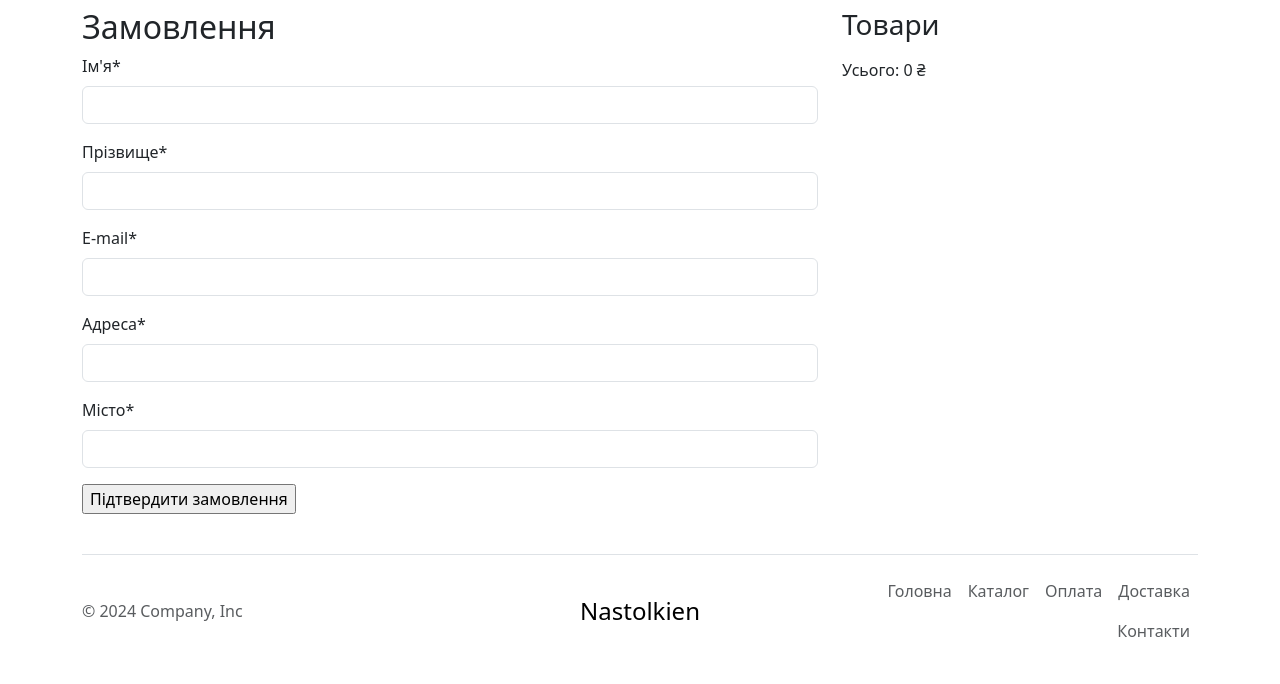
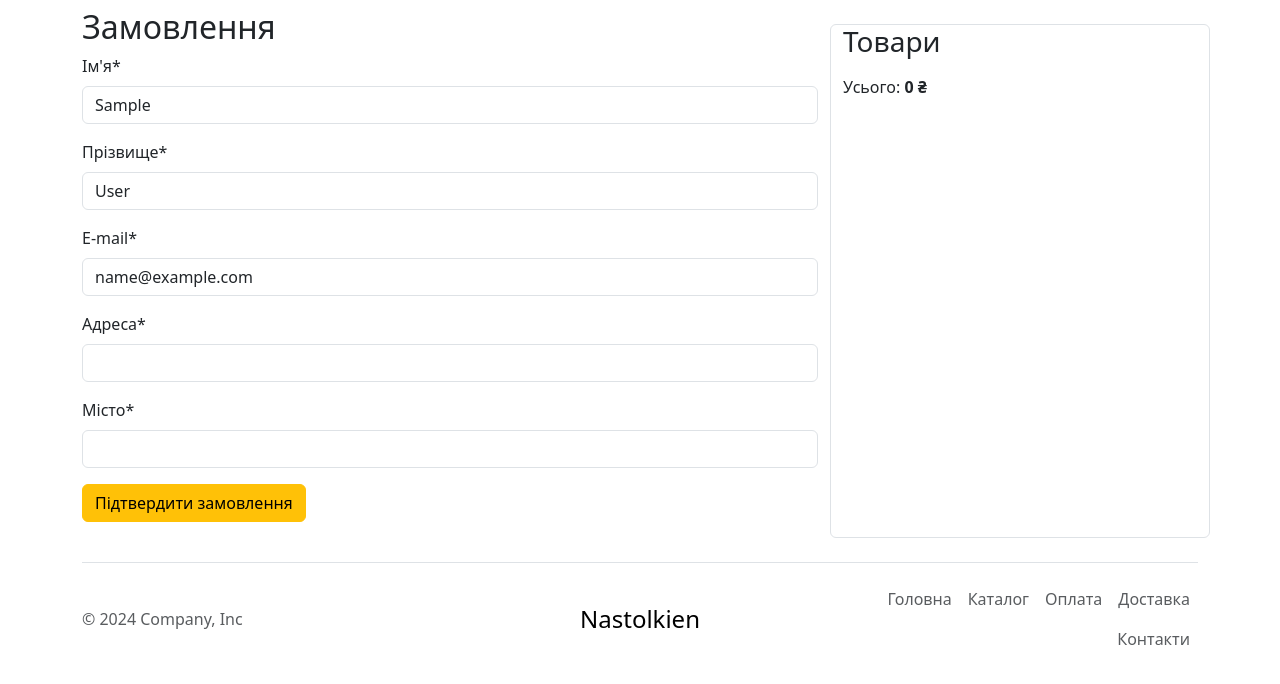
Before and after one commit to roman-yatsenko/python-web-store-2024, a Django app: page /orders/create/ in a window 1280 px wide. Shown: the part 72-756 px from the top of the page. Run offline with Django 5.2, Linux system fonts and the light colour scheme; the visitor is signed in with stand-in values (Sample User, id 1); some libraries are stand-ins or nearby versions.

Commit message:
Add order create form styles

```diff
--- a/orders/templates/orders/order/create.html
+++ b/orders/templates/orders/order/create.html
@@ -10,17 +10,17 @@
       <form method="post">
         {% csrf_token %}
         {{ form|crispy }}
-        <p><input type="submit" value="Підтвердити замовлення"></p>
+        <p><input type="submit" class="btn btn-warning" value="Підтвердити замовлення"></p>
       </form>
     </div>
-    <div class="col-4">
+    <div class="col-4 mt-3 border border-1 rounded">
       <h3>Товари</h3>
       <ul>
         {% for item in cart %}
           <li>{{ item.quantity }} x {{ item.product.name }} | {{item.total_price }} ₴</li>
         {% endfor %}
       </ul>
-      <p>Усього: {{ cart.get_total_price }} ₴</p>
+      <p>Усього: <strong>{{ cart.get_total_price }} ₴</strong></p>
     </div>
   </div>
 {% endblock content %}
--- a/orders/views.py
+++ b/orders/views.py
@@ -25,5 +25,10 @@ def order_create(request):
             cart.clear()
             return render(request, 'orders/order/created.html', {'order': order})
     else:
-        form = OrderCreateForm()
+        initial = {}
+        if request.user.is_authenticated:
+            initial['first_name'] = request.user.first_name
+            initial['last_name'] = request.user.last_name
+            initial['email'] = request.user.email
+        form = OrderCreateForm(initial=initial)
     return render(request, 'orders/order/create.html', {'cart': cart, 'form': form})
```
